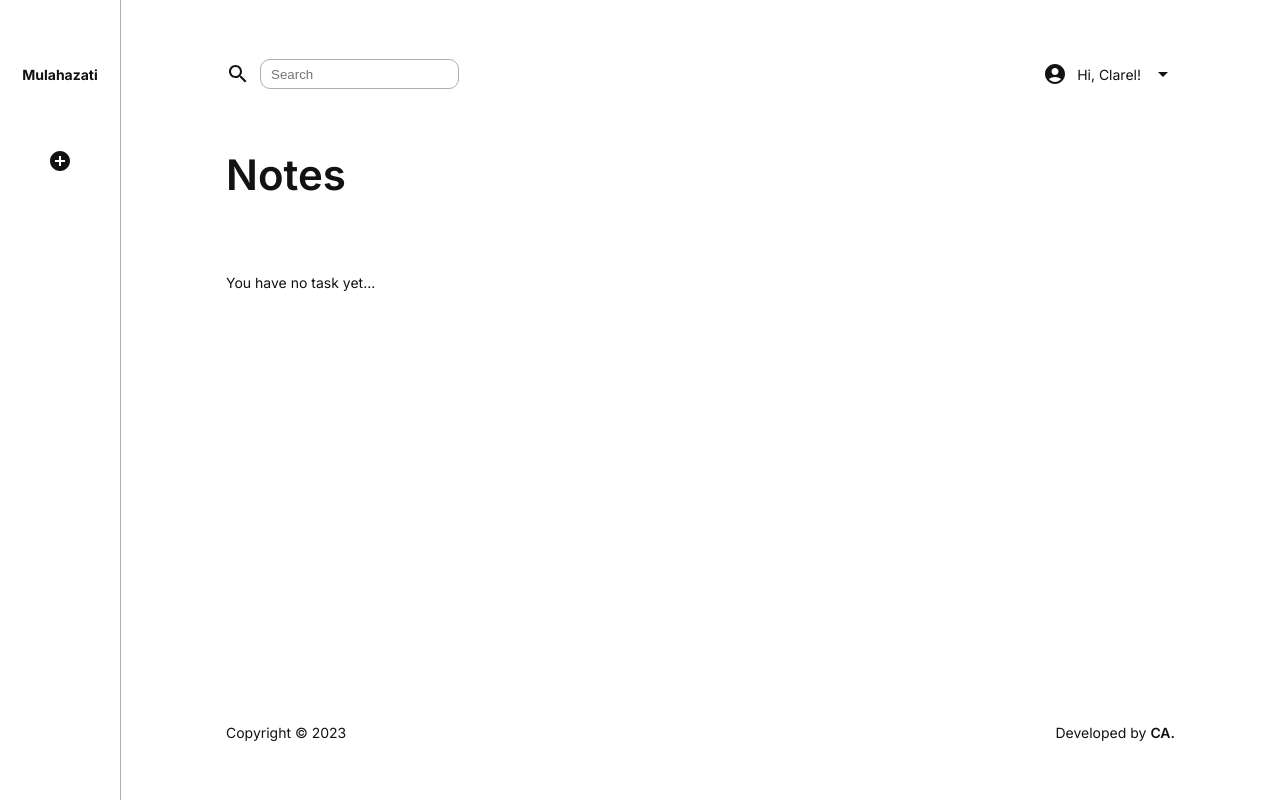
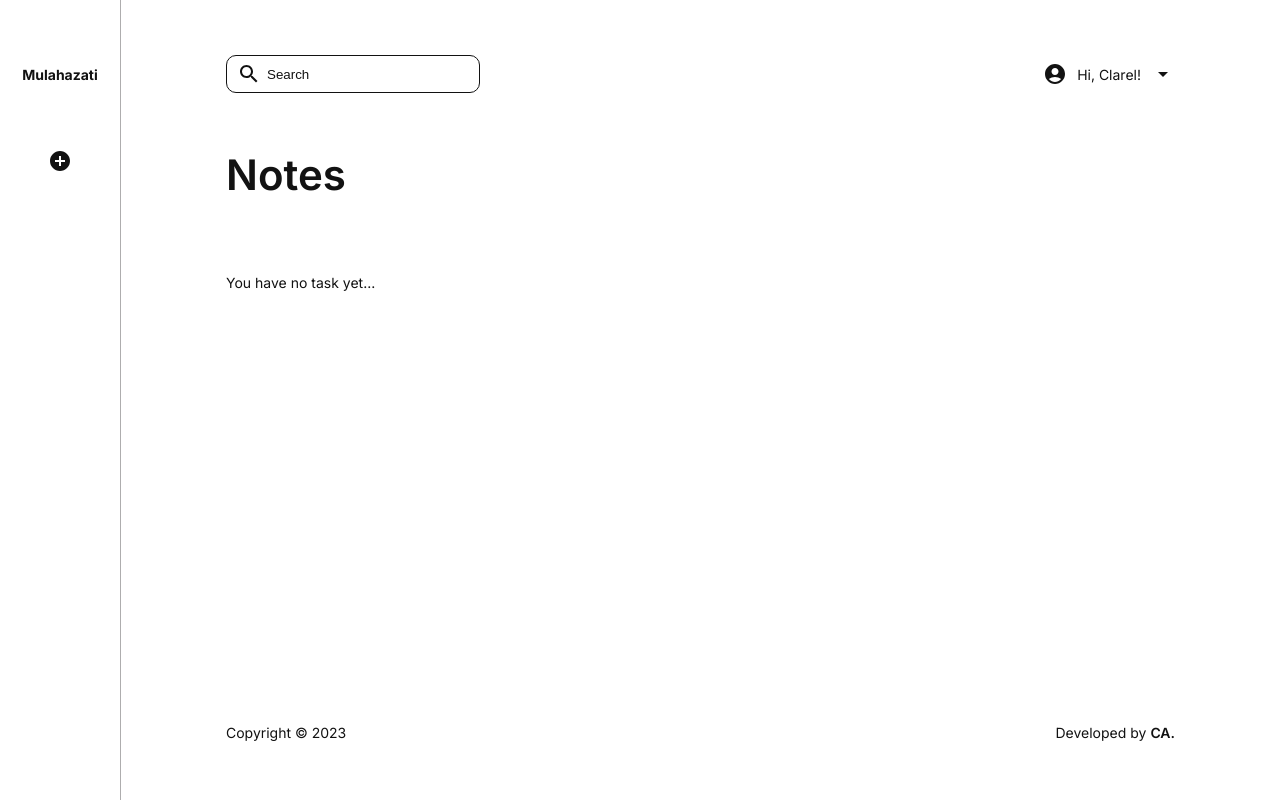
Before and after one commit to clarelantoine/todo-list-app, a React (Create React App) app: page / in a window 1280 px wide. Built offline with nearby package versions, Linux system fonts and the light colour scheme.

Commit message:
updated search-box styles

```diff
--- a/src/components/search-box/search-box.component.jsx
+++ b/src/components/search-box/search-box.component.jsx
@@ -19,7 +19,7 @@ const SearchBox = () => {
 
     return (
         <SearchBoxContainer>
-            <SearchBoxIcon />
+            {/* <SearchBoxIcon /> */}
             <SearchInputField
                 type="search"
                 placeholder="Search"
--- a/src/components/search-box/search-box.styles.jsx
+++ b/src/components/search-box/search-box.styles.jsx
@@ -1,7 +1,9 @@
 import styled from 'styled-components';
 import SearchIcon from '@mui/icons-material/Search';
 import FormInput from '../form-input/form-input.component';
+import SeachImage from '../../assets/icons/search-icon.svg';
 
+console.log(SeachImage);
 export const SearchBoxContainer = styled.div`
     display: flex;
     align-items: center;
@@ -14,12 +16,26 @@ export const SearchBoxContainer = styled.div`
 `;
 
 export const SearchInputField = styled(FormInput)`
-    border: 0;
-    border: 1px solid var(--theme-secondary);
+    /* border: 0; */
+    border: 1px solid var(--theme-primary);
     outline: 0;
     border-radius: 10px;
-    padding: 0 10px;
+    /* padding: 0 10px; */
     height: 100%;
+
+    width: 254px;
+
+    /* display: block; */
+    padding: 18px 4px 18px 40px;
+    background: transparent url(${SeachImage}) no-repeat;
+    background-position: 10px center;
+    ::placeholder,
+    ::-webkit-input-placeholder {
+        color: var(--theme-primary);
+    }
+    :-ms-input-placeholder {
+        color: var(--theme-primary);
+    }
 
     /* &:focus {
         border: 0;
@@ -28,3 +44,4 @@ export const SearchInputField = styled(FormInput)`
 `;
 
 export const SearchBoxIcon = styled(SearchIcon)``;
+// export const SearchBoxIcon = styled(SeachImage)``;
```
Also changed, not shown: src/assets/icons/search-icon.svg (added).
